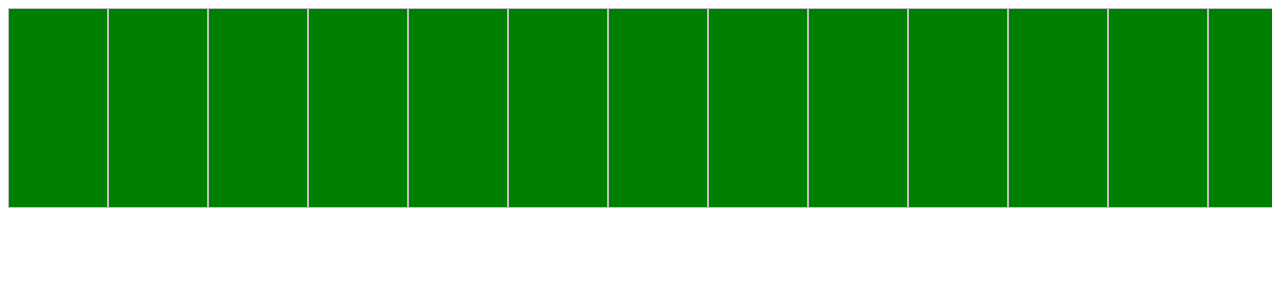
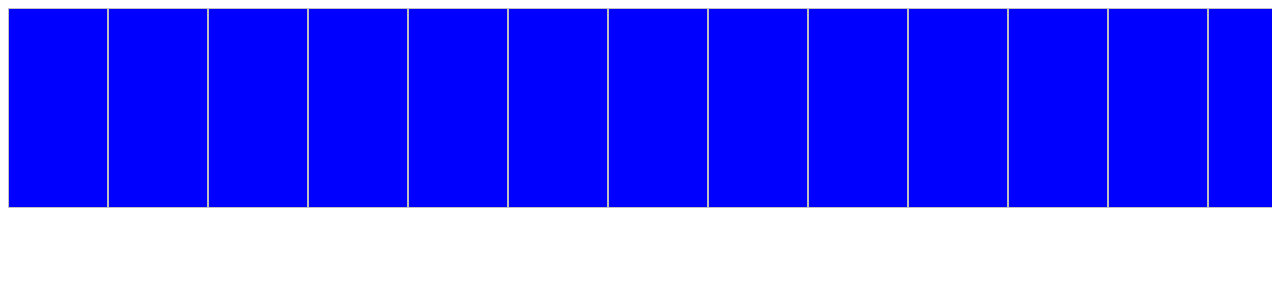
Before and after one commit to francesca-palladino/blog.svoltastudenti.it, a Jekyll site: the page it/associati.html, which Jekyll copies as it is, in a window 1280 px wide. Shown: the top 300 px of the page. Built offline with Jekyll 4.4.1, drawn with Linux system fonts in a browser that asks for light colours.

Commit message:
Update associati.html

```diff
--- a/it/associati.html
+++ b/it/associati.html
@@ -3,9 +3,11 @@
     <style>
       #wrapper {
         width: 100%;
-        overflow: hidden;
-        background-color: green;
+        background-color: blue;
         perspective: 50px;
+        overflow-x: auto;
+        overflow-y: hidden;
+        scroll-snap-type: x mandatory;
       }
 
       #wrapper > #list {
@@ -15,9 +17,6 @@
         display: flex;
         flex-direction: row;
         flex-wrap: nowrap;
-        overflow-x: auto;
-        overflow-y: hidden;
-        scroll-snap-type: x mandatory;
       }
 
       #wrapper > #list:hover {
```
